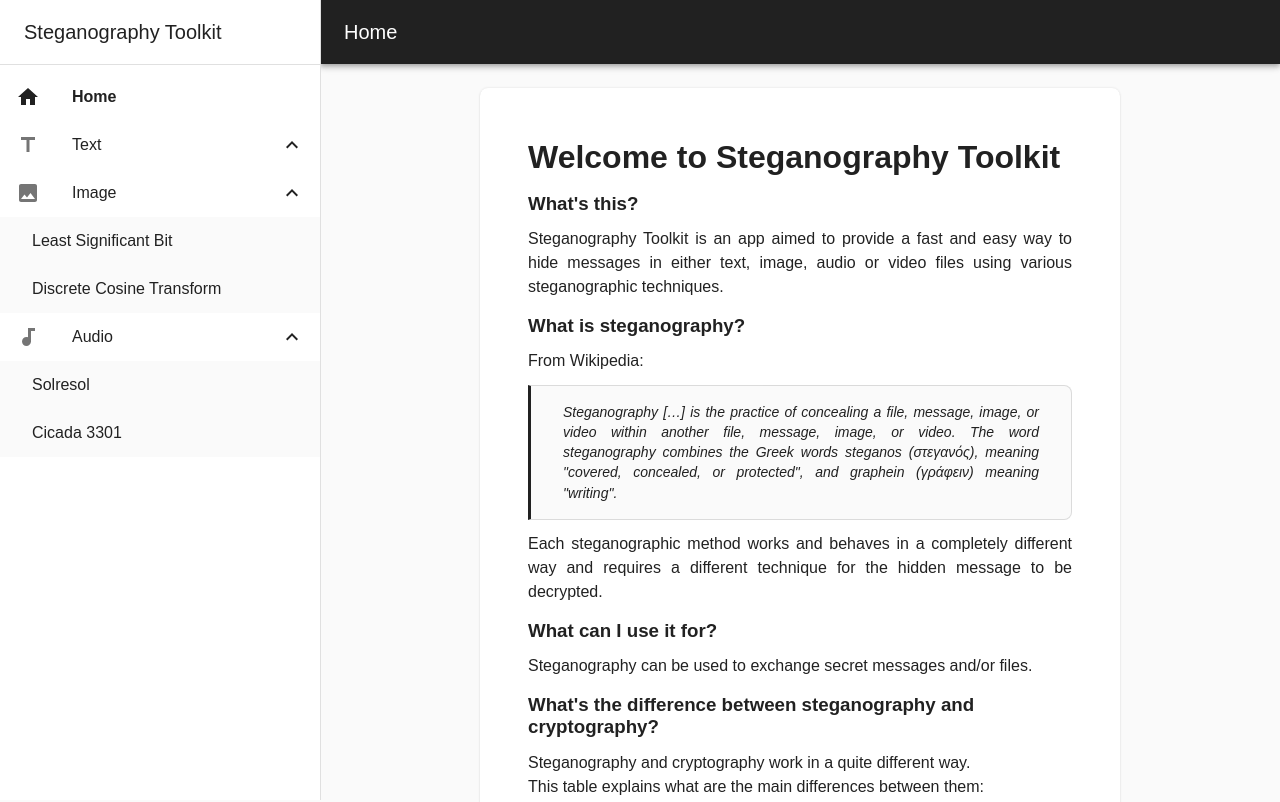
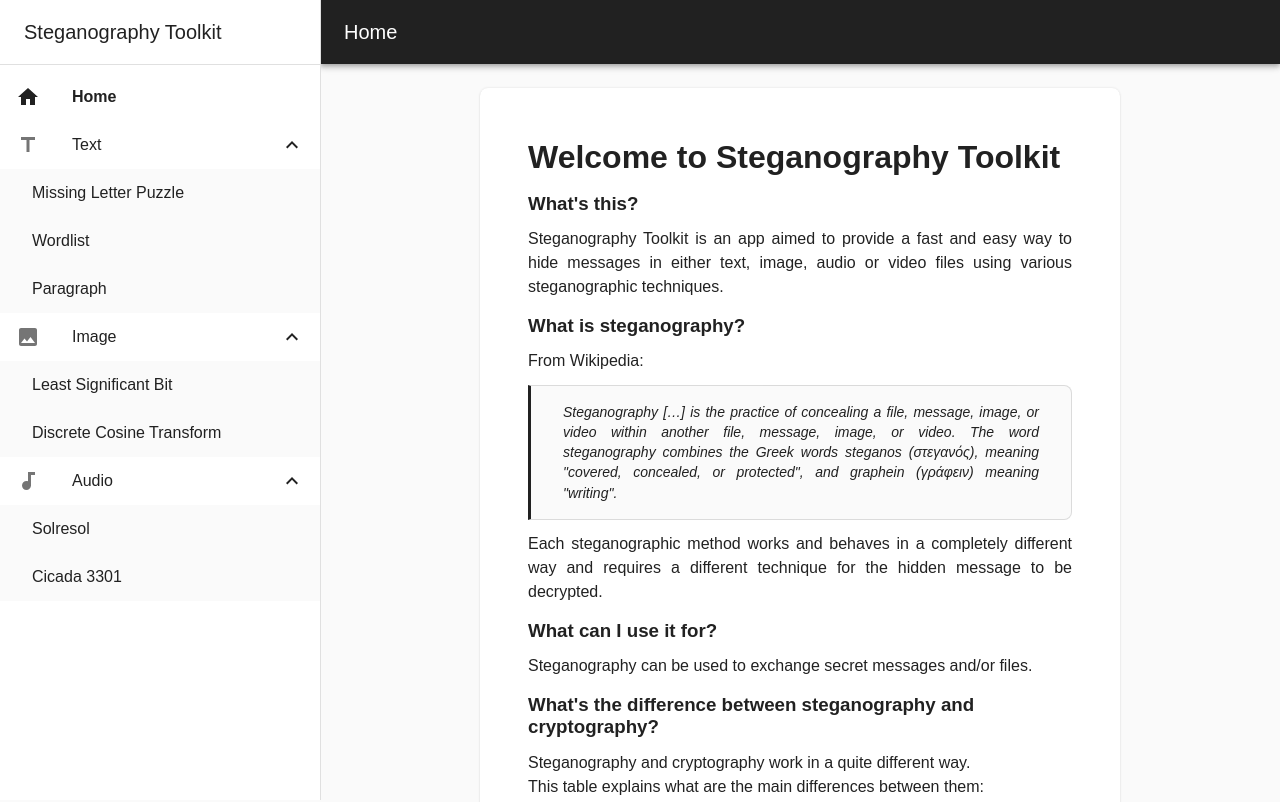
Before and after one commit to Dabolus/steganography-toolkit, a React (Create React App) app: page / in a window 1280 px wide. Shown: the top 802 px of the page. Built offline with nearby package versions, Linux system fonts and the light colour scheme.

Commit message:
feat: add text steganography techniques to menu

```diff
--- a/src/components/SidebarMenu.tsx
+++ b/src/components/SidebarMenu.tsx
@@ -56,7 +56,20 @@ const MENU_ITEMS: MenuItem[] = [
     key: 'text',
     title: 'Text',
     icon: <TitleIcon />,
-    subitems: [],
+    subitems: [
+      {
+        key: 'mlp',
+        title: 'Missing Letter Puzzle',
+      },
+      {
+        key: 'wordlist',
+        title: 'Wordlist',
+      },
+      {
+        key: 'Paragraph',
+        title: 'Paragraph',
+      },
+    ],
   },
   {
     key: 'image',
```
